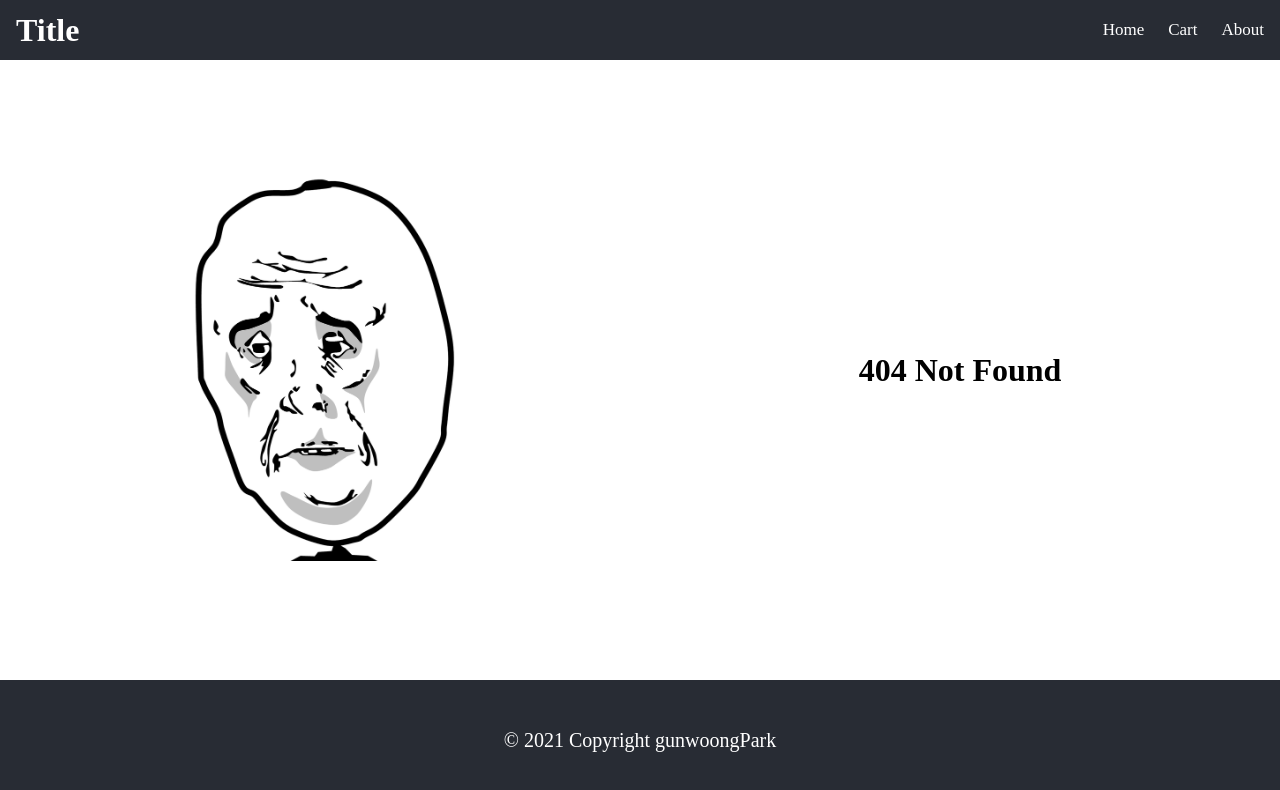
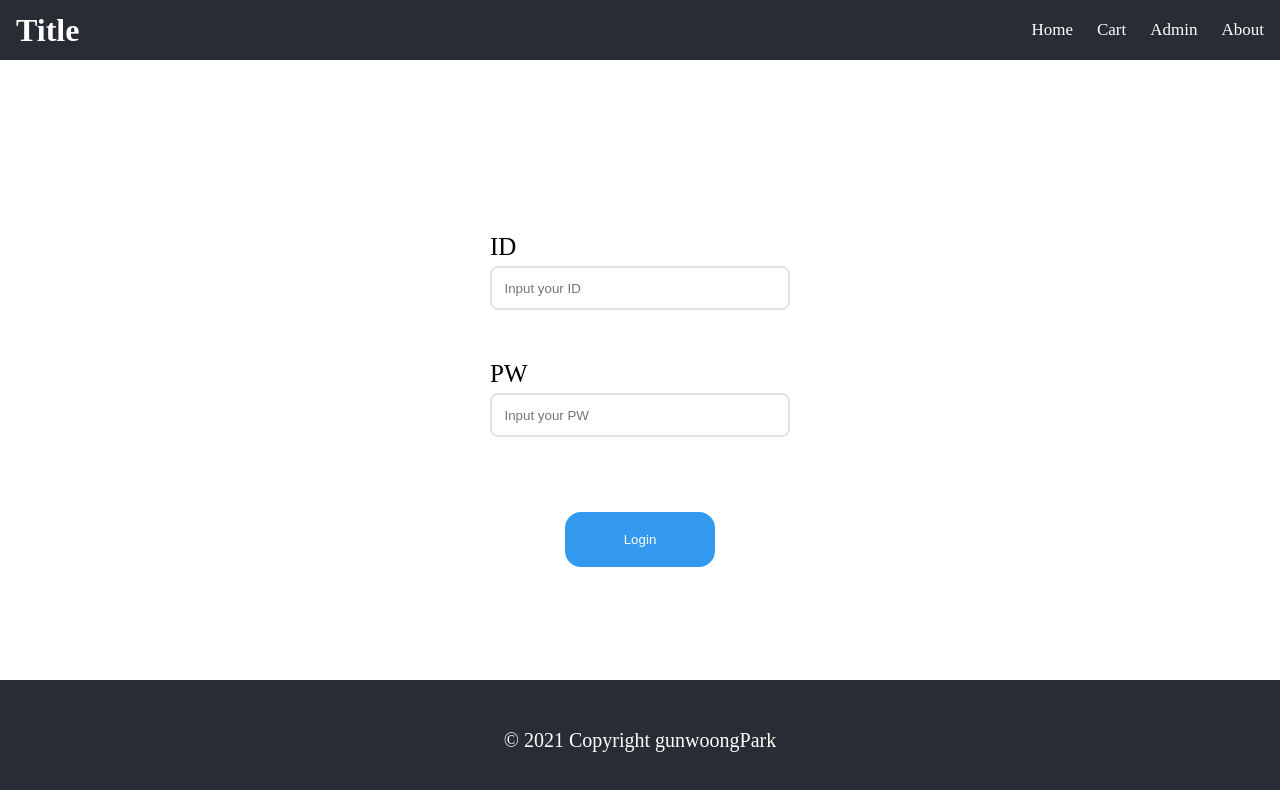
Before and after one commit to gunwoongPark/Hit-Next, a Next.js app: page /login in a window 1280 px wide. Before the commit this address had no page. Shown: the top 790 px of the page. Built offline with nearby package versions, Linux system fonts and the light colour scheme.

Commit message:
로그인 폼 틀 구현

```diff
--- a/components/Header.tsx
+++ b/components/Header.tsx
@@ -17,6 +17,9 @@ export default function Header() {
       case 'cart':
         router.push('/cart');
         break;
+      case 'admin':
+        router.push('/admin');
+        break;
       case 'about':
         router.push('/about');
         break;
@@ -30,6 +33,7 @@ export default function Header() {
       <NavContainer>
         <Nav onClick={() => goLink('home')}>Home</Nav>
         <Nav onClick={() => goLink('cart')}>Cart</Nav>
+        <Nav onClick={() => goLink('admin')}>Admin</Nav>
         <Nav onClick={() => goLink('about')}>About</Nav>
       </NavContainer>
     </Container>
--- a/components/Loading.tsx
+++ b/components/Loading.tsx
@@ -1,5 +1,5 @@
 import React from 'react';
 
-export default function Loading() {
+export default function loading() {
   return <div>loading...</div>;
 }
--- a/pages/_app.tsx
+++ b/pages/_app.tsx
@@ -1,7 +1,7 @@
 import '../styles/globals.css';
 import type { AppProps } from 'next/app';
-import Header from '../components/Header';
-import Footer from '../components/Footer';
+import Header from '../components/header';
+import Footer from '../components/footer';
 
 function MyApp({ Component, pageProps }: AppProps) {
   return (
--- /dev/null
+++ b/pages/admin.tsx
@@ -0,0 +1,3 @@
+export default function Admin() {
+  return <>admin!</>;
+}
--- a/pages/cart.tsx
+++ b/pages/cart.tsx
@@ -1,5 +1,4 @@
 import React from 'react';
-import { Container } from '../styles/components/Cart';
 import Head from 'next/head';
 
 export default function Cart() {
@@ -9,7 +8,7 @@ export default function Cart() {
         <title>CART</title>
         <meta name="description" content="This is Cart page" />
       </Head>
-      <Container>Cart!!!</Container>
+      <>Cart!!!</>
     </>
   );
 }
--- a/pages/detail/[id].tsx
+++ b/pages/detail/[id].tsx
@@ -4,7 +4,7 @@ import Item from '../../components/Item';
 import { GetStaticProps } from 'next';
 import Head from 'next/head';
 import { useRouter } from 'next/router';
-import Loading from '../../components/Loading';
+import Loading from '../../components/loading';
 
 interface PropType {
   image_link: string;
--- /dev/null
+++ b/pages/login.tsx
@@ -0,0 +1,26 @@
+import React from 'react';
+import {
+  Container,
+  FormContainer,
+  Label,
+  Input,
+  Submit,
+} from '../styles/login';
+
+export default function Login() {
+  return (
+    <Container>
+      <FormContainer>
+        <Label>ID</Label>
+        <Input placeholder="Input your ID" />
+      </FormContainer>
+
+      <FormContainer>
+        <Label>PW</Label>
+        <Input placeholder="Input your PW" />
+      </FormContainer>
+
+      <Submit>Login</Submit>
+    </Container>
+  );
+}
--- a/styles/components/Cart.tsx
+++ /dev/null
@@ -1,6 +0,0 @@
-import styled from 'styled-components';
-
-export const Container = styled.div`
-  width: 100%;
-  height: calc(100vh - 120px - 60px);
-`;
--- /dev/null
+++ b/styles/login.tsx
@@ -0,0 +1,45 @@
+import styled from 'styled-components';
+
+export const Container = styled.div`
+  position: fixed;
+  top: 50%;
+  left: 50%;
+  transform: translate(-50%, -50%);
+  text-align: center;
+`;
+
+export const FormContainer = styled.div`
+  display: flex;
+  flex-direction: column;
+  width: 300px;
+  & + & {
+    margin: 50px 0 0 0;
+  }
+`;
+
+export const Label = styled.label`
+  text-align: left;
+  margin: 0 0 5px 0;
+  font-size: 25px;
+`;
+
+export const Input = styled.input`
+  border: 2px solid #dee2e6;
+  border-radius: 0.5rem;
+  padding: 12.5px;
+  outline: none;
+  &:focus {
+    border: 2px solid black;
+  }
+`;
+
+export const Submit = styled.button`
+  width: 150px;
+  margin: 75px 0 0 0;
+  border: none;
+  padding: 1.25rem;
+  cursor: pointer;
+  border-radius: 1rem;
+  background: #339af0;
+  color: white;
+`;
```
